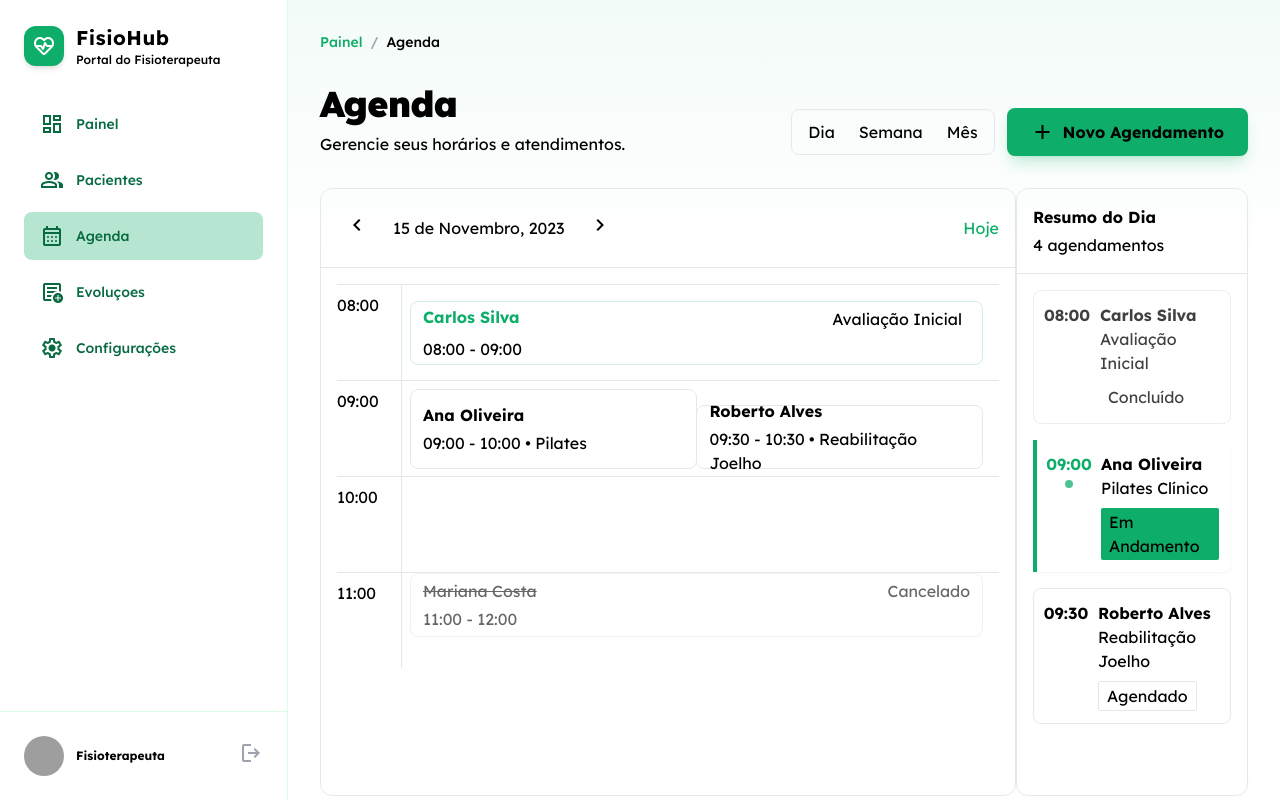
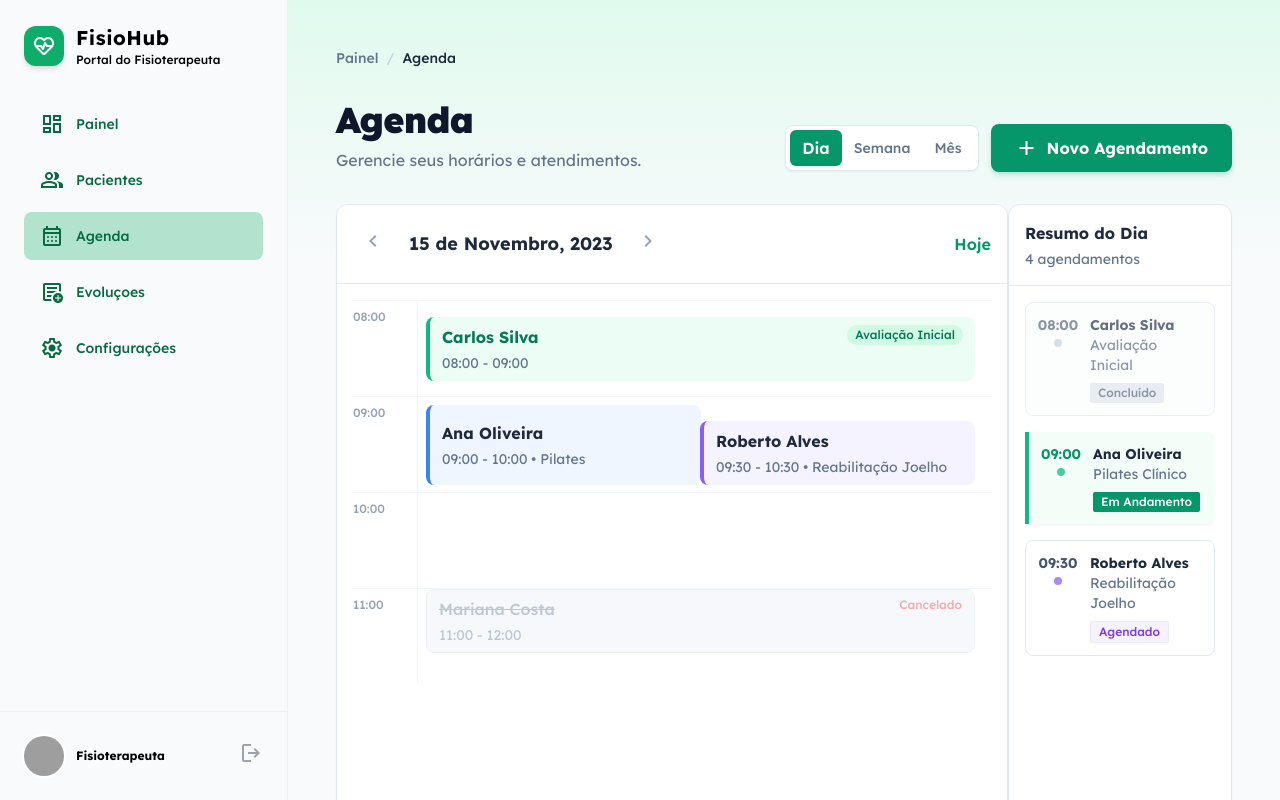
Before and after one commit to adrianjalonso/fisiohub, a React (Vite) app in the folder frontend/: page /agenda in a window 1280 px wide. Built offline with nearby package versions, Linux system fonts and the light colour scheme; no server answers; grey boxes are pictures that could not be loaded.

Commit message:
melhoria de agenda

```diff
--- a/frontend/src/pages/Agenda.tsx
+++ b/frontend/src/pages/Agenda.tsx
@@ -1,156 +1,323 @@
 import Menu from "../components/Menu";
 import { Link } from "react-router-dom";
 
-export default function Agenda(){
-  return(
-    <div className="h-screen overflow-hidden flex flex-row">
+export default function Agenda() {
+  return (
+    <div className="h-screen overflow-hidden flex flex-row bg-slate-50">
       <Menu />
-    <main className="flex-1 flex flex-col h-full overflow-hidden relative">
-        <div className="absolute top-0 left-0 w-full h-64 bg-gradient-to-b from-primary/5 to-transparent pointer-events-none"></div>
-        <div className="flex-1 overflow-y-auto p-4 md:p-8 lg:p12 z-10 scroll-smooth">
+
+      <main className="flex-1 flex flex-col h-full overflow-hidden relative bg-slate-50">
+        <div className="absolute top-0 left-0 w-full h-64 bg-gradient-to-b from-emerald-100/60 to-transparent pointer-events-none"></div>
+
+        <div className="flex-1 overflow-y-auto p-4 md:p-8 lg:p-12 z-10 scroll-smooth">
           <div className="max-w-7xl mx-auto flex flex-col gap-8">
-            <nav className="flex items-center text-sm font-medium">
+
+            {/* Breadcrumb */}
+            <nav className="flex items-center text-sm font-medium text-slate-500">
               <Link
                 to="/dashboard"
-                className="transition-colors hover: text-primary"
+                className="transition-colors hover:text-emerald-600"
               >
                 Painel
               </Link>
-              <span className="mx-2 text-gray-400">/</span>
-              <span>Agenda</span>
+
+              <span className="mx-2 text-slate-300">/</span>
+
+              <span className="text-slate-800">Agenda</span>
             </nav>
+
+            {/* Header */}
             <header className="flex flex-col md:flex-row md:items-end justify-between gap-6">
               <div className="flex flex-col gap-2">
-                <h2 className="text-3xl md:text-4xl font-black tracking-tight">
+                <h2 className="text-3xl md:text-4xl font-black tracking-tight text-slate-900">
                   Agenda
                 </h2>
-                <p className="text-base max-w-xl">
+
+                <p className="text-base max-w-xl text-slate-500">
                   Gerencie seus horários e atendimentos.
                 </p>
               </div>
+
               <div className="flex items-center gap-3">
-                <div className="flex border rounded-lg p-1">
-                  <button className="px-3 py-1.5 rounded  font-label-sm bg-primary-container text-on-primary-container">Dia</button>
-                  <button className="px-3 py-1.5 rounded text-label-sm font-label-sm text-on-surface-variant hover:bg-surface-container-low transition-colors">Semana</button>
-<button className="px-3 py-1.5 rounded text-label-sm font-label-sm text-on-surface-variant hover:bg-surface-container-low transition-colors">Mês</button>
+
+                {/* Visualização */}
+                <div className="flex border border-slate-200 bg-white rounded-lg p-1 shadow-sm">
+                  <button className="px-3 py-1.5 rounded-md bg-emerald-600 text-white font-semibold shadow-sm">
+                    Dia
+                  </button>
+
+                  <button className="px-3 py-1.5 rounded-md text-sm font-medium text-slate-500 hover:bg-slate-100 hover:text-slate-800 transition-colors">
+                    Semana
+                  </button>
+
+                  <button className="px-3 py-1.5 rounded-md text-sm font-medium text-slate-500 hover:bg-slate-100 hover:text-slate-800 transition-colors">
+                    Mês
+                  </button>
                 </div>
-                <button className="flex-1 md:flex-none items-center justify-center px-6 py-3 rounded-lg bg-primary text-black font-bold shadow-lg shadow-primary/20 hover:shadow-primary/40 transition-all flex gap-2 min-w-[180px]">
-<span className="material-symbols-outlined" >add</span>
+
+                {/* Novo agendamento */}
+                <button className="flex-1 md:flex-none items-center justify-center px-6 py-3 rounded-lg bg-emerald-600 text-white font-bold shadow-md shadow-emerald-600/20 hover:bg-emerald-700 hover:shadow-lg hover:shadow-emerald-600/25 transition-all flex gap-2 min-w-[180px]">
+                  <span className="material-symbols-outlined">add</span>
                   Novo Agendamento
                 </button>
               </div>
             </header>
+
+            {/* Agenda + Resumo */}
             <div className="grid grid-cols-1 lg:grid-cols-12 gap-stack-gap-lg h-[calc(100vh-12rem)]">
-              <div className="lg:col-span-8 xl:col-span-9 rounded-xl border flex flex-col overflow-hidden">
-                <div className="flex items-center justify-between p-4 border-b">
+
+              {/* CALENDÁRIO */}
+              <div className="lg:col-span-8 xl:col-span-9 rounded-xl border border-slate-200 bg-white flex flex-col overflow-hidden shadow-sm">
+
+                {/* Cabeçalho do calendário */}
+                <div className="flex items-center justify-between p-4 border-b border-slate-200 bg-white">
+
                   <div className="flex items-center gap-4">
-                    <button className="p-2 rounded-full transition-colors text-on-surface-variant">
-<span className="material-symbols-outlined">chevron_left</span>
+
+                    <button className="p-2 rounded-full transition-colors text-slate-400 hover:bg-slate-100 hover:text-slate-700">
+                      <span className="material-symbols-outlined">
+                        chevron_left
+                      </span>
                     </button>
-<h3 className="font-headline-md text-body-lg">15 de Novembro, 2023</h3>
-<button className="p-2 hover:bg-surface-container-low rounded-full transition-colors text-on-surface-variant">
-<span className="material-symbols-outlined">chevron_right</span>
+
+                    <h3 className="font-bold text-lg text-slate-800">
+                      15 de Novembro, 2023
+                    </h3>
+
+                    <button className="p-2 hover:bg-slate-100 rounded-full transition-colors text-slate-400 hover:text-slate-700">
+                      <span className="material-symbols-outlined">
+                        chevron_right
+                      </span>
                     </button>
                   </div>
-                  <button className=" text-primary transition-colors">Hoje</button>
+
+                  <button className="text-emerald-600 font-semibold hover:text-emerald-700 transition-colors">
+                    Hoje
+                  </button>
                 </div>
-                <div className="flex-grow overflow-y-auto p-4 relative">
+
+                {/* Grade de horários */}
+                <div className="flex-grow overflow-y-auto p-4 relative bg-white">
+
                   <div className="absolute inset-0 pt-4 px-4 pb-4">
-                    <div className="flex border-t h-24">
-                    <div className="w-16 flex-shrink-0 pt-2">08:00</div>
-                    <div className="flex-grow border-l  relative">
-                      <div className="absolute top-4 left-2 right-4 h-16 bg-status-info-bg border border-primary/20 rounded-lg p-3 flex flex-col justify-center hover:shadow-sm cursor-pointer transition-shadow">
+
+                    {/* 08:00 */}
+                    <div className="flex border-t border-slate-100 h-24">
+                      <div className="w-16 flex-shrink-0 pt-2 text-xs font-medium text-slate-400">
+                        08:00
+                      </div>
+
+                      <div className="flex-grow border-l border-slate-100 relative">
+
+                        <div className="absolute top-4 left-2 right-4 h-16 bg-emerald-50 border-l-4 border-emerald-500 rounded-lg p-3 flex flex-col justify-center hover:shadow-md cursor-pointer transition-shadow">
+
                           <div className="flex justify-between items-start">
-                        <span className=" text-primary font-bold">Carlos Silva</span>
-                        <span className="bg-primary-container text-on-primary-container px-2 py-0.5 rounded-full">Avaliação Inicial</span>
+                            <span className="text-emerald-700 font-bold">
+                              Carlos Silva
+                            </span>
+
+                            <span className="bg-emerald-100 text-emerald-700 px-2 py-0.5 rounded-full text-xs font-medium">
+                              Avaliação Inicial
+                            </span>
                           </div>
-                      <span className=" text-text-secondary mt-1">08:00 - 09:00</span>
+
+                          <span className="text-slate-500 mt-1 text-sm">
+                            08:00 - 09:00
+                          </span>
                         </div>
                       </div>
                     </div>
-                    <div className="flex border-t h-24">
-                    <div className="w-16 flex-shrink-0  pt-2">09:00</div>
-                    <div className="flex-grow border-l relative">
-                    <div className="absolute top-2 left-2 w-[48%] h-20 bg-tertiary-container/20 border rounded-lg p-3 flex flex-col justify-center hover:shadow-sm cursor-pointer transition-shadow">
+
+                    {/* 09:00 */}
+                    <div className="flex border-t border-slate-100 h-24">
+
+                      <div className="w-16 flex-shrink-0 pt-2 text-xs font-medium text-slate-400">
+                        09:00
+                      </div>
+
+                      <div className="flex-grow border-l border-slate-100 relative">
+
+                        {/* Ana */}
+                        <div className="absolute top-2 left-2 w-[48%] h-20 bg-blue-50 border-l-4 border-blue-500 rounded-lg p-3 flex flex-col justify-center hover:shadow-md cursor-pointer transition-shadow">
+
                           <div className="flex justify-between items-start">
-<span className="font-bold">Ana Oliveira</span>
+                            <span className="font-bold text-slate-800">
+                              Ana Oliveira
+                            </span>
                           </div>
-<span className=" mt-1">09:00 - 10:00 • Pilates</span>
+
+                          <span className="text-slate-500 mt-1 text-sm">
+                            09:00 - 10:00 • Pilates
+                          </span>
                         </div>
-                    <div className="absolute top-6 right-4 w-[48%] h-16  border rounded-lg p-3 flex flex-col justify-center hover:shadow-sm cursor-pointer transition-shadow">
+
+                        {/* Roberto */}
+                        <div className="absolute top-6 right-4 w-[48%] h-16 bg-violet-50 border-l-4 border-violet-500 rounded-lg p-3 flex flex-col justify-center hover:shadow-md cursor-pointer transition-shadow">
+
                           <div className="flex justify-between items-start">
-<span className="font-bold">Roberto Alves</span>
+                            <span className="font-bold text-slate-800">
+                              Roberto Alves
+                            </span>
                           </div>
-<span className=" mt-1">09:30 - 10:30 • Reabilitação Joelho</span>
+
+                          <span className="text-slate-500 mt-1 text-sm">
+                            09:30 - 10:30 • Reabilitação Joelho
+                          </span>
                         </div>
                       </div>
                     </div>
-                    <div className="flex border-t h-24">
-<div className="w-16 flex-shrink-0 pt-2">10:00</div>
-<div className="flex-grow border-l  relative">
+
+                    {/* 10:00 */}
+                    <div className="flex border-t border-slate-100 h-24">
+
+                      <div className="w-16 flex-shrink-0 pt-2 text-xs font-medium text-slate-400">
+                        10:00
                       </div>
+
+                      <div className="flex-grow border-l border-slate-100 relative"></div>
                     </div>
-<div className="flex border-t border-border-light/50 h-24">
-<div className="w-16 flex-shrink-0 text-label-xs font-label-xs text-text-secondary pt-2">11:00</div>
-<div className="flex-grow border-l border-border-light/50 relative">
-<div className="absolute top-0 left-2 right-4 h-16 bg-surface-container-highest border border-outline-variant rounded-lg p-3 flex flex-col justify-center opacity-60">
+
+                    {/* 11:00 */}
+                    <div className="flex border-t border-slate-100 h-24">
+
+                      <div className="w-16 flex-shrink-0 text-xs font-medium text-slate-400 pt-2">
+                        11:00
+                      </div>
+
+                      <div className="flex-grow border-l border-slate-100 relative">
+
+                        {/* Cancelado */}
+                        <div className="absolute top-0 left-2 right-4 h-16 bg-slate-100 border border-slate-200 rounded-lg p-3 flex flex-col justify-center opacity-60">
+
                           <div className="flex justify-between items-start">
-<span className="text-on-surface-variant line-through">Mariana Costa</span>
-<span className="">Cancelado</span>
+
+                            <span className="text-slate-400 line-through font-medium">
+                              Mariana Costa
+                            </span>
+
+                            <span className="text-xs font-medium text-red-400">
+                              Cancelado
+                            </span>
+
                           </div>
-<span className=" mt-1">11:00 - 12:00</span>
-</div>
+
+                          <span className="text-slate-400 mt-1 text-sm">
+                            11:00 - 12:00
+                          </span>
                         </div>
                       </div>
                     </div>
 
                   </div>
                 </div>
-              <div className="lg:col-span-4 xl:col-span-3 rounded-xl border flex flex-col overflow-hidden shadow-[0_2px_10px_-4px_rgba(0,110,39,0.05)]">
-<div className="p-4 border-b ">
-<h3 className=" font-bold">Resumo do Dia</h3>
-<p className=" mt-1">4 agendamentos</p>
               </div>
+
+              {/* RESUMO */}
+              <div className="lg:col-span-4 xl:col-span-3 rounded-xl border border-slate-200 bg-white flex flex-col overflow-hidden shadow-sm">
+
+                <div className="p-4 border-b border-slate-200">
+                  <h3 className="font-bold text-slate-800">
+                    Resumo do Dia
+                  </h3>
+
+                  <p className="mt-1 text-sm text-slate-500">
+                    4 agendamentos
+                  </p>
+                </div>
+
                 <div className="flex-grow overflow-y-auto p-4 space-y-4">
-<div className="p-3 border rounded-lg flex gap-3 opacity-75">
+
+                  {/* Concluído */}
+                  <div className="p-3 border border-slate-200 rounded-lg flex gap-3 bg-slate-50/50 opacity-75">
+
                     <div className="flex flex-col items-center min-w-[40px]">
-<span className="font-bold">08:00</span>
-<div className="w-2 h-2 rounded-full bg-outline-variant mt-1"></div>
+                      <span className="font-bold text-sm text-slate-500">
+                        08:00
+                      </span>
+
+                      <div className="w-2 h-2 rounded-full bg-slate-300 mt-1"></div>
                     </div>
+
                     <div className="flex-grow">
-<h4 className=" font-bold">Carlos Silva</h4>
-<p className="">Avaliação Inicial</p>
-<span className="inline-block mt-2 text-on-surface-variant px-2 py-0.5 rounded-sm">Concluído</span>
+                      <h4 className="text-sm font-bold text-slate-700">
+                        Carlos Silva
+                      </h4>
+
+                      <p className="text-sm text-slate-500">
+                        Avaliação Inicial
+                      </p>
+
+                      <span className="inline-block mt-2 text-xs font-medium text-slate-500 bg-slate-200 px-2 py-0.5 rounded-sm">
+                        Concluído
+                      </span>
                     </div>
                   </div>
-<div className="p-3 border-l-4 border-primary rounded-r-lg flex gap-3 shadow-sm">
+
+                  {/* Em andamento */}
+                  <div className="p-3 border-l-4 border-emerald-500 bg-emerald-50/60 rounded-r-lg flex gap-3 shadow-sm">
+
                     <div className="flex flex-col items-center min-w-[40px]">
-<span className=" text-primary font-bold">09:00</span>
-<div className="w-2 h-2 rounded-full bg-primary mt-1 animate-pulse"></div>
+                      <span className="text-emerald-600 font-bold text-sm">
+                        09:00
+                      </span>
+
+                      <div className="w-2 h-2 rounded-full bg-emerald-500 mt-1 animate-pulse"></div>
                     </div>
+
                     <div className="flex-grow">
-<h4 className=" font-bold">Ana Oliveira</h4>
-<p className="">Pilates Clínico</p>
-<span className="inline-block mt-2 font-label-xs text-label-xs bg-primary text-on-primary px-2 py-0.5 rounded-sm">Em Andamento</span>
+
+                      <h4 className="text-sm font-bold text-slate-800">
+                        Ana Oliveira
+                      </h4>
+
+                      <p className="text-sm text-slate-500">
+                        Pilates Clínico
+                      </p>
+
+                      <span className="inline-block mt-2 text-xs font-medium bg-emerald-600 text-white px-2 py-0.5 rounded-sm">
+                        Em Andamento
+                      </span>
+
                     </div>
                   </div>
-<div className="p-3 border  rounded-lg flex gap-3">
+
+                  {/* Agendado */}
+                  <div className="p-3 border border-slate-200 rounded-lg flex gap-3 hover:border-violet-200 hover:bg-violet-50/30 transition-colors">
+
                     <div className="flex flex-col items-center min-w-[40px]">
-<span className=" font-bold">09:30</span>
-<div className="w-2 h-2 rounded-full mt-1"></div>
+
+                      <span className="font-bold text-sm text-slate-600">
+                        09:30
+                      </span>
+
+                      <div className="w-2 h-2 rounded-full bg-violet-400 mt-1"></div>
+
                     </div>
+
                     <div className="flex-grow">
-<h4 className=" font-bold">Roberto Alves</h4>
-<p className="">Reabilitação Joelho</p>
-<span className="inline-block mt-2  px-2 py-0.5 rounded-sm border ">Agendado</span>
+
+                      <h4 className="text-sm font-bold text-slate-800">
+                        Roberto Alves
+                      </h4>
+
+                      <p className="text-sm text-slate-500">
+                        Reabilitação Joelho
+                      </p>
+
+                      <span className="inline-block mt-2 text-xs font-medium text-violet-600 bg-violet-50 border border-violet-100 px-2 py-0.5 rounded-sm">
+                        Agendado
+                      </span>
+
                     </div>
                   </div>
+
                 </div>
               </div>
+
             </div>
           </div>
         </div>
       </main>
     </div>
-  )
+  );
 }
--- a/frontend/src/pages/Evolucoes.tsx
+++ b/frontend/src/pages/Evolucoes.tsx
@@ -80,7 +80,7 @@ export default function Evolucoes() {
     <div className="h-screen overflow-hidden flex flex-row">
       <Menu />
       <main className="flex-1 flex flex-col h-full overflow-hidden relative">
-        <div className="absolute top-0 left-0 w-full h-64 bg-gradient-to-b from-primary/5 to-transparent pointer-events-none"></div>
+        <div className="absolute top-0 left-0 w-full h-64 bg-gradient-to-b from-emerald-100/60 to-transparent pointer-events-none"></div>
         <div className="flex-1 overflow-y-auto p-4 md:p-8 lg:p12 z-10 scroll-smooth">
           <div className="max-w-7xl mx-auto flex flex-col gap-2">
             <nav className="flex items-center text-sm font-medium">
--- a/frontend/src/pages/Pacientes.tsx
+++ b/frontend/src/pages/Pacientes.tsx
@@ -6,7 +6,7 @@ export default function Pacientes() {
     <div className="h-screen overflow-hidden flex flex-row">
       <Menu />
       <main className="flex-1 flex flex-col h-full overflow-hidden relative">
-        <div className="absolute top-0 left-0 w-full h-64 bg-gradient-to-b from-primary/5 to-transparent pointer-events-none"></div>
+        <div className="absolute top-0 left-0 w-full h-64 bg-gradient-to-b from-emerald-100/60 to-transparent pointer-events-none"></div>
         <div className="flex-1 overflow-y-auto p-4 md:p-8 lg:p12 z-10 scroll-smooth">
           <div className="max-w-7xl mx-auto flex flex-col gap-8">
             <nav className="flex items-center text-sm font-medium">
```
Lines whose indentation alone changed are shown as unchanged.
